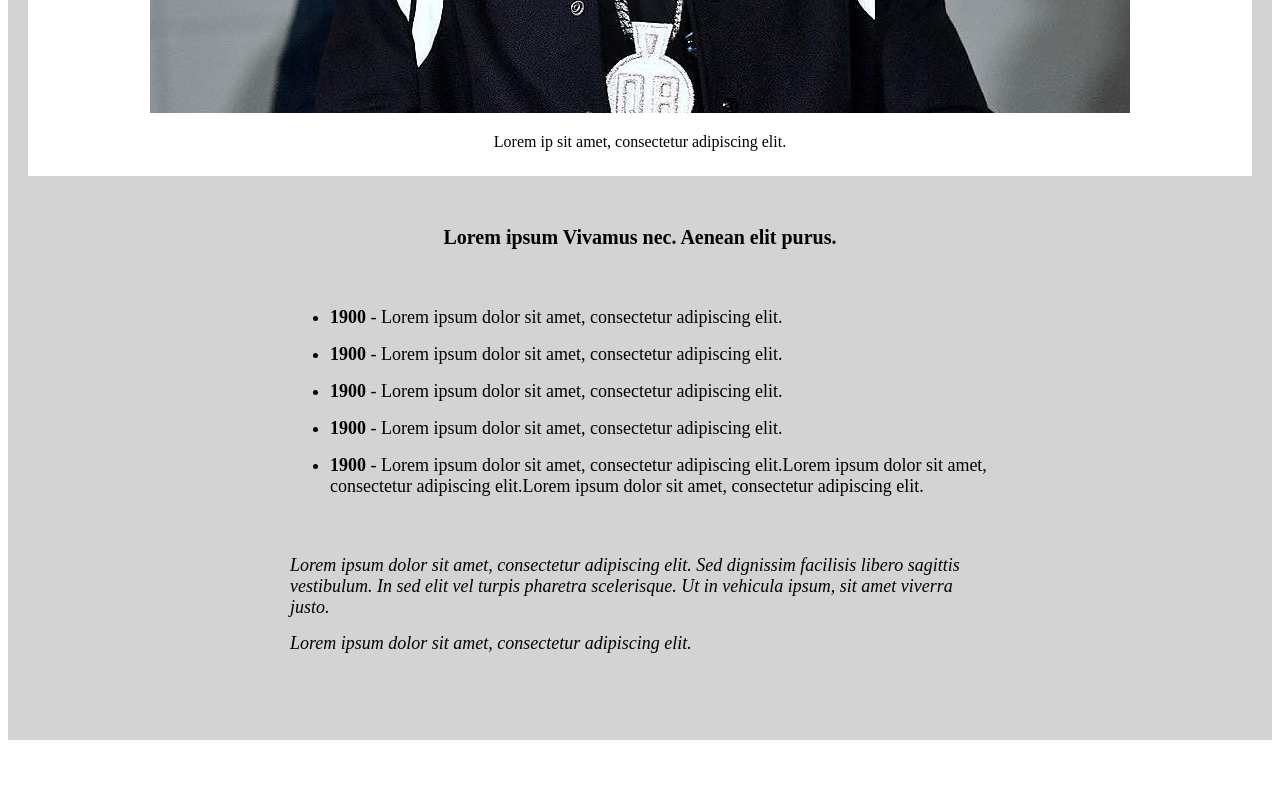
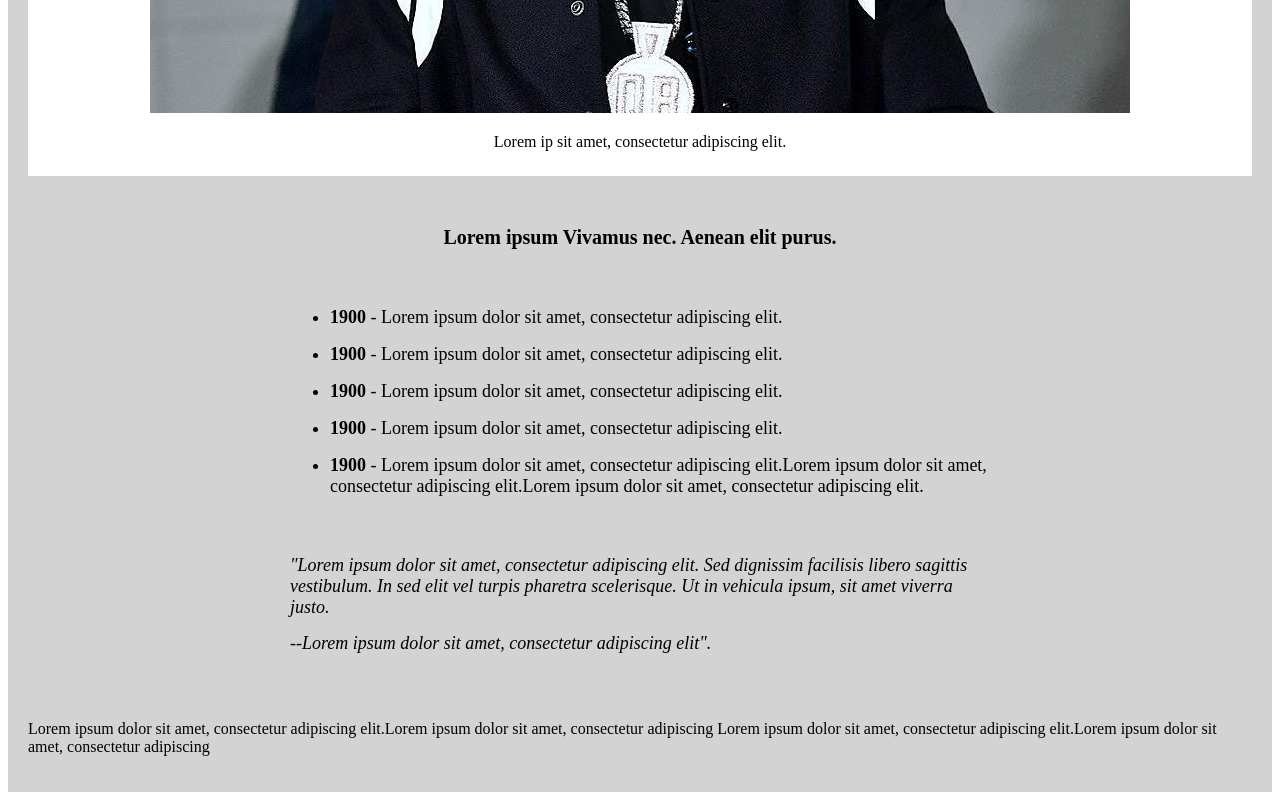
Before and after one commit to PJMantoss/tribute_page, a plain HTML site: page index.html in a window 1280 px wide. Shown: the part 669-1469 px from the top of the page. Before the commit the page ends 1417 px from the top, so only its background shows below. Drawn offline with Linux system fonts and the light colour scheme.

Commit message:
Update style.css and index

```diff
--- a/index.html
+++ b/index.html
@@ -31,11 +31,16 @@
         </div>
 
         <div id="quote">
-            <p><em>Lorem ipsum dolor sit amet, consectetur adipiscing elit. Sed dignissim facilisis libero sagittis vestibulum.
+            <p><em>"Lorem ipsum dolor sit amet, consectetur adipiscing elit. Sed dignissim facilisis libero sagittis vestibulum.
                 In sed elit vel turpis pharetra scelerisque. Ut in vehicula ipsum, sit amet viverra justo.</em></p>
-            <span><em>Lorem ipsum dolor sit amet, consectetur adipiscing elit.</em></span>
+            <span><em>--Lorem ipsum dolor sit amet, consectetur adipiscing elit".</em></span>
         </div>
-        <p> <strong> <a href="http://" target="_blank" rel="noopener noreferrer"></a> </strong> </p>
+        <p> Lorem ipsum dolor sit amet,
+            consectetur adipiscing elit.Lorem ipsum dolor sit amet,
+            consectetur adipiscing
+            Lorem ipsum dolor sit amet,
+            consectetur adipiscing elit.Lorem ipsum dolor sit amet,
+            consectetur adipiscing<strong> <a href="#" target="_blank" rel="noopener noreferrer"></a> </strong> </p>
     </div>
 </body>
 </html>
--- a/style.css
+++ b/style.css
@@ -7,14 +7,21 @@ body {
     display: block;
     margin: auto;
     padding: 20px 20px;
-    align-items: center;
+    justify-content: center;
+}
+
+#main p {
+    display: flex;
+    flex-direction: row;
+    flex-wrap: wrap;
+    justify-content: center;
 }
 
 #title {
     display: flex;
     flex-direction: column;
     flex-wrap: wrap;
-    justify-items: center;
+    justify-content: center;
 }
 
 #title h1 {
@@ -53,7 +60,7 @@ body {
 
 #tribute-info {
     display: flex;
-    flex-direction: column;
+    flex-direction: row;
     flex-wrap: wrap;
     justify-content: flex-start;
     width: 700px;
@@ -78,7 +85,7 @@ body {
 
 #quote{
     display: flex;
-    flex-direction: column;
+    flex-direction: row;
     flex-wrap: wrap;
     justify-content: flex-start;
     width: 700px;
```
